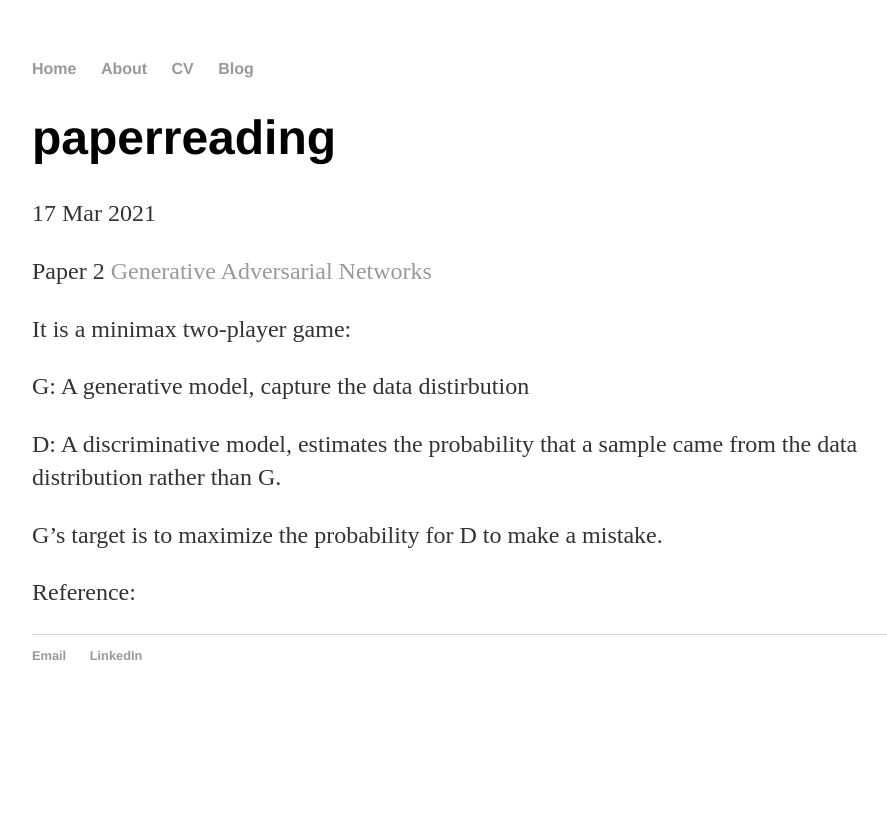
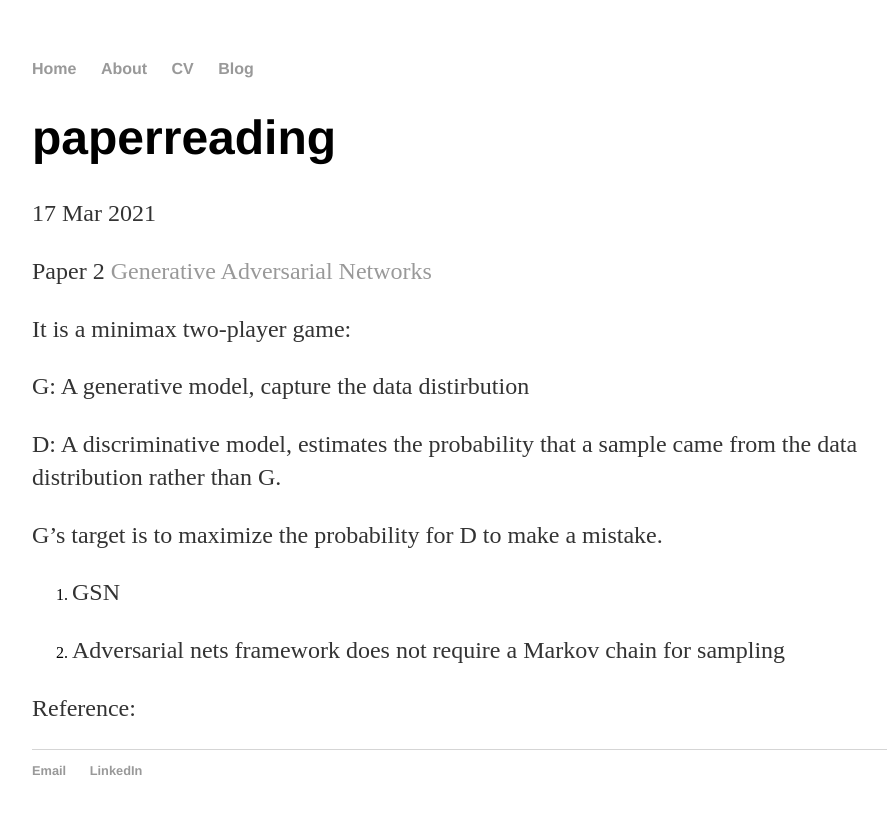
Before and after one commit to radarFudan/radarFudan.github.io, a Jekyll site: the page built from _posts/2021-03-17-paper-reading-GAN.md, in a window 1280 px wide. Shown: the top 814 px of the page, without its empty margins (160-1047 px from the left). Built offline with Jekyll 4.4.1, drawn with Linux system fonts in a browser that asks for light colours.

Commit message:
Update 2021-03-17-paper-reading-GAN.md

```diff
--- a/_posts/2021-03-17-paper-reading-GAN.md
+++ b/_posts/2021-03-17-paper-reading-GAN.md
@@ -15,4 +15,8 @@ D: A discriminative model, estimates the probability that a sample came from the
 
 G's target is to maximize the probability for D to make a mistake.
 
+1. GSN
+
+2. Adversarial nets framework does not require a Markov chain for sampling
+
 Reference:
```
